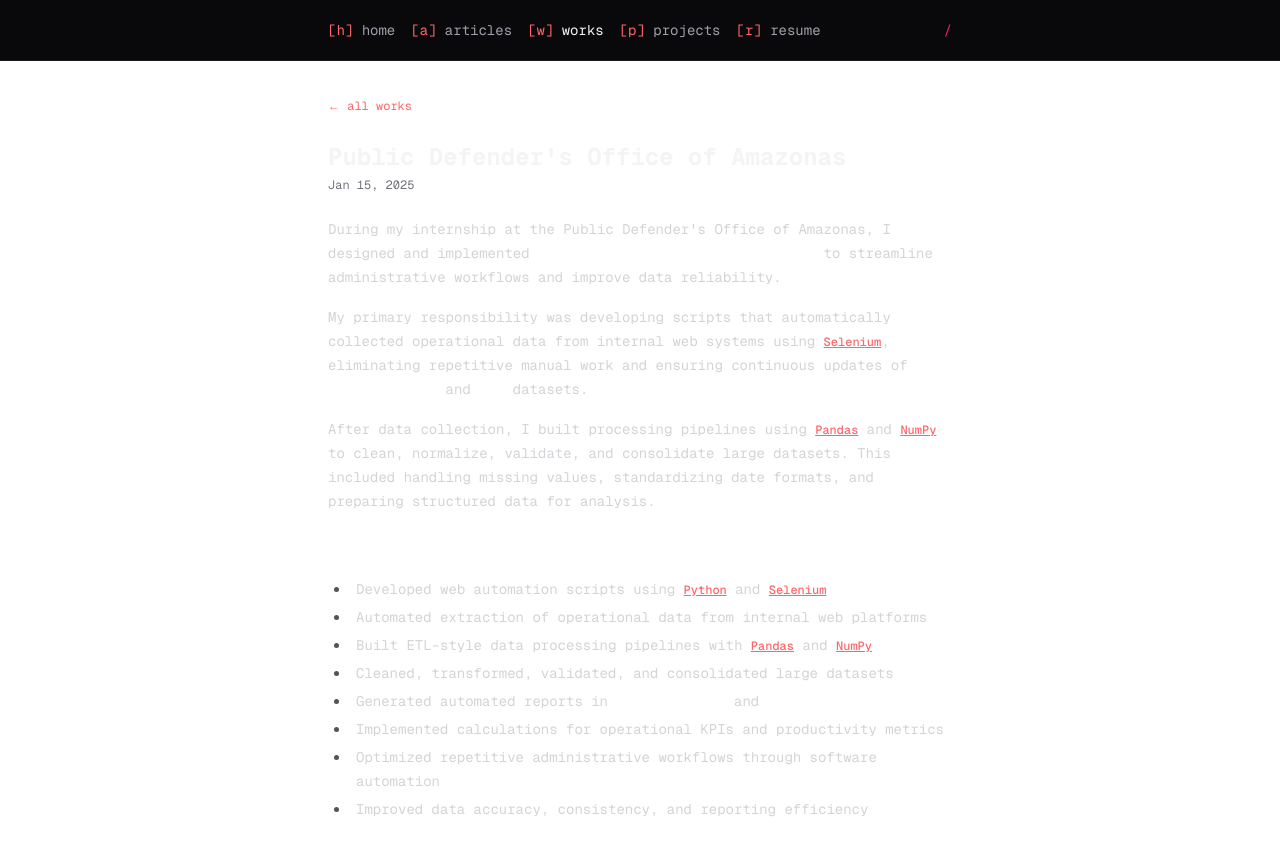
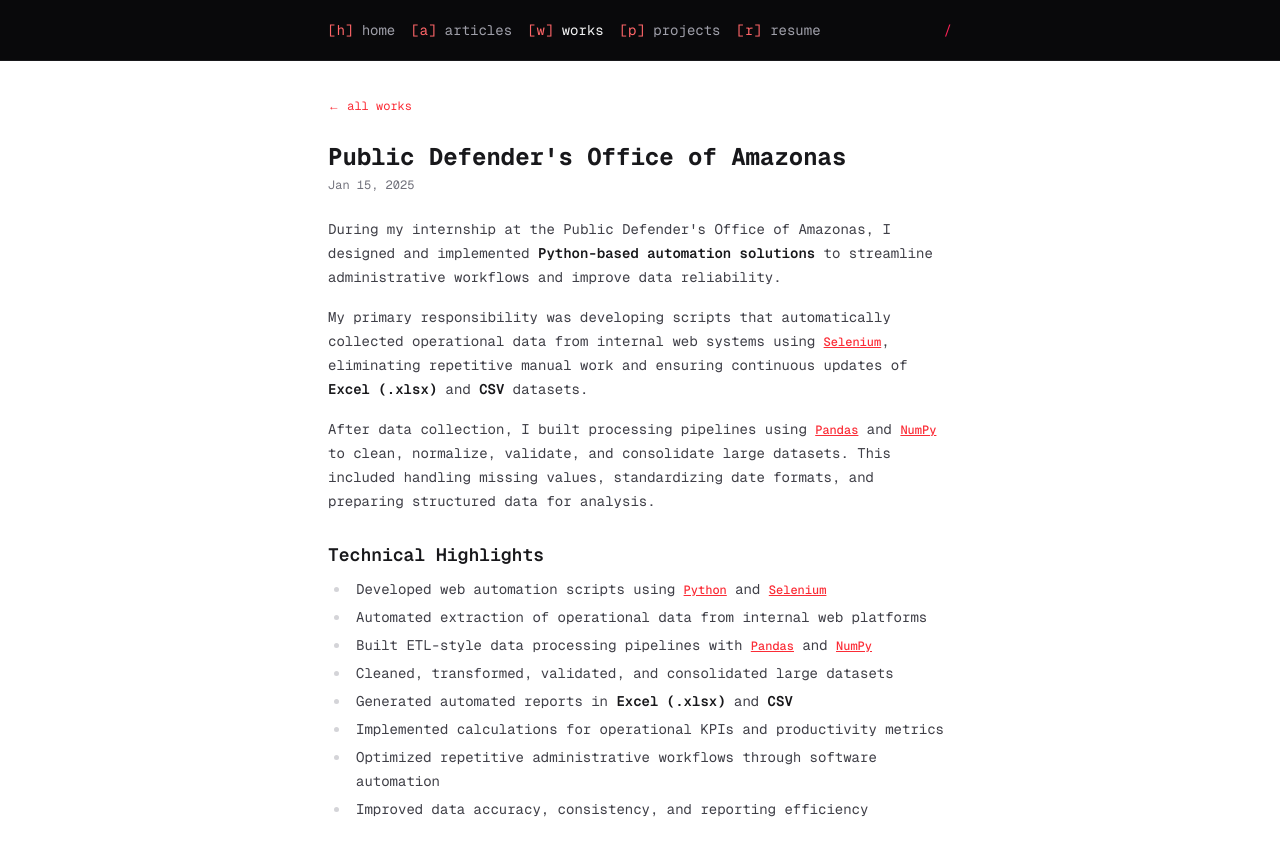
Before and after one commit to Matheus-Sounier/Portifolio, a Next.js app: page /works/Public-Defender in a window 1280 px wide. Built offline with nearby package versions, Linux system fonts and the light colour scheme.

Commit message:
feat: changes all the colors in css to have a dark and clear session, where changes to 'dark:' are the dark mode

```diff
--- a/app/articles/[slug]/page.js
+++ b/app/articles/[slug]/page.js
@@ -21,12 +21,12 @@ export default async function ArticlePage({ params }) {
 
   return (
     <main className="max-w-2xl mx-auto py-8 px-6 font-mono">
-      <Link href="/articles" className="text-xs text-red-400 hover:underline">
+      <Link href="/articles" className="text-xs text-red-500 dark:text-red-400 hover:underline">
         ← all articles
       </Link>
 
       <article className="mt-6">
-        <h1 className="text-2xl font-bold text-zinc-100">{frontmatter.title}</h1>
+        <h1 className="text-2xl font-bold text-zinc-900 dark:text-zinc-100">{frontmatter.title}</h1>
         {frontmatter.date && (
           <p className="text-xs text-zinc-500 mt-1">
             {new Date(frontmatter.date).toLocaleDateString('en-US', {
@@ -37,13 +37,13 @@ export default async function ArticlePage({ params }) {
           </p>
         )}
 
-        <div className="mt-6 prose prose-invert prose-zinc prose-sm max-w-none">
+        <div className="mt-6 prose dark:prose-invert prose-zinc prose-sm max-w-none">
           <MDXRemote
             source={content}
             options={mdxOptions}
             components={{
               a: (props) => (
-                <a {...props} className="text-xs text-red-400 hover:underline" />
+                <a {...props} className="text-xs text-red-500 dark:text-red-400 hover:underline" />
               ),
             }}
           />
--- a/app/articles/page.js
+++ b/app/articles/page.js
@@ -6,10 +6,10 @@ export default function ArticlesPage() {
 
   return (
     <main className="max-w-2xl mx-auto py-8 px-6">
-      <h1 className="text-1xl text-zinc-100 mb-4 ">
-        <span className="text-red-400">*</span> Articles
+      <h1 className="text-1xl text-zinc-900 dark:text-zinc-100 mb-4 ">
+        <span className="text-red-500 dark:text-red-400">*</span> Articles
       </h1>
-      <div className="divide-y divide-zinc-900">
+      <div className="divide-y divide-zinc-200 dark:divide-zinc-900">
         {articles.map((article) => (
           <ArticleCard key={article.slug} article={article} />
         ))}
--- a/app/projects/page.js
+++ b/app/projects/page.js
@@ -6,10 +6,10 @@ export default function ProjectsPage() {
 
   return (
     <main className="max-w-2xl mx-auto py-8 px-6">
-      <h1 className="text-1x1 text-zinc-100 mb-4">
-        <span className="text-red-400">*</span> Projects
+      <h1 className="text-1x1 text-zinc-900 dark:text-zinc-100 mb-4">
+        <span className="text-red-500 dark:text-red-400">*</span> Projects
       </h1>
-      <div className="divide-y divide-zinc-900">
+      <div className="divide-y divide-zinc-200 dark:divide-zinc-900">
         {projects.map((project) => (
           <ProjectCard key={project.slug} project={project} />
         ))}
--- a/app/works/[slug]/page.js
+++ b/app/works/[slug]/page.js
@@ -21,12 +21,12 @@ export default async function WorkPage({ params }) {
 
   return (
     <main className="max-w-2xl mx-auto py-8 px-6 font-mono">
-      <Link href="/works" className="text-xs text-red-400 hover:underline">
+      <Link href="/works" className="text-xs text-red-500 dark:text-red-400 hover:underline">
         ← all works
       </Link>
 
       <article className="mt-6">
-        <h1 className="text-2xl font-bold text-zinc-100">{frontmatter.company}</h1>
+        <h1 className="text-2xl font-bold text-zinc-900 dark:text-zinc-100">{frontmatter.company}</h1>
         {frontmatter.startDate && (
           <p className="text-xs text-zinc-500 mt-1">
             {new Date(frontmatter.startDate).toLocaleDateString('en-US', {
@@ -37,7 +37,7 @@ export default async function WorkPage({ params }) {
           </p>
         )}
 
-        <div className="mt-6 prose prose-invert prose-zinc prose-sm max-w-none">
+        <div className="mt-6 prose dark:prose-invert prose-zinc prose-sm max-w-none">
           <MDXRemote
             source={content}
             options={mdxOptions}
@@ -45,7 +45,7 @@ export default async function WorkPage({ params }) {
               a: (props) => (
                 <a
                   {...props}
-                  className="text-xs text-red-400 hover:underline"
+                  className="text-xs text-red-500 dark:text-red-400 hover:underline"
                   target="_blank"
                   rel="noopener noreferrer"
                 />
--- a/app/works/page.js
+++ b/app/works/page.js
@@ -6,8 +6,8 @@ export default function WorkPage() {
 
   return (
     <main className="max-w-2xl mx-auto py-8 px-6">
-      <h1 className="text-1x1 text-zinc-100 mb-4">
-        <span className="text-red-400">*</span> Works
+      <h1 className="text-1x1 text-zinc-900 dark:text-zinc-100 mb-4">
+        <span className="text-red-500 dark:text-red-400">*</span> Works
       </h1>
       <div className="grid gap-4">
         {work.map((w) => (
```
